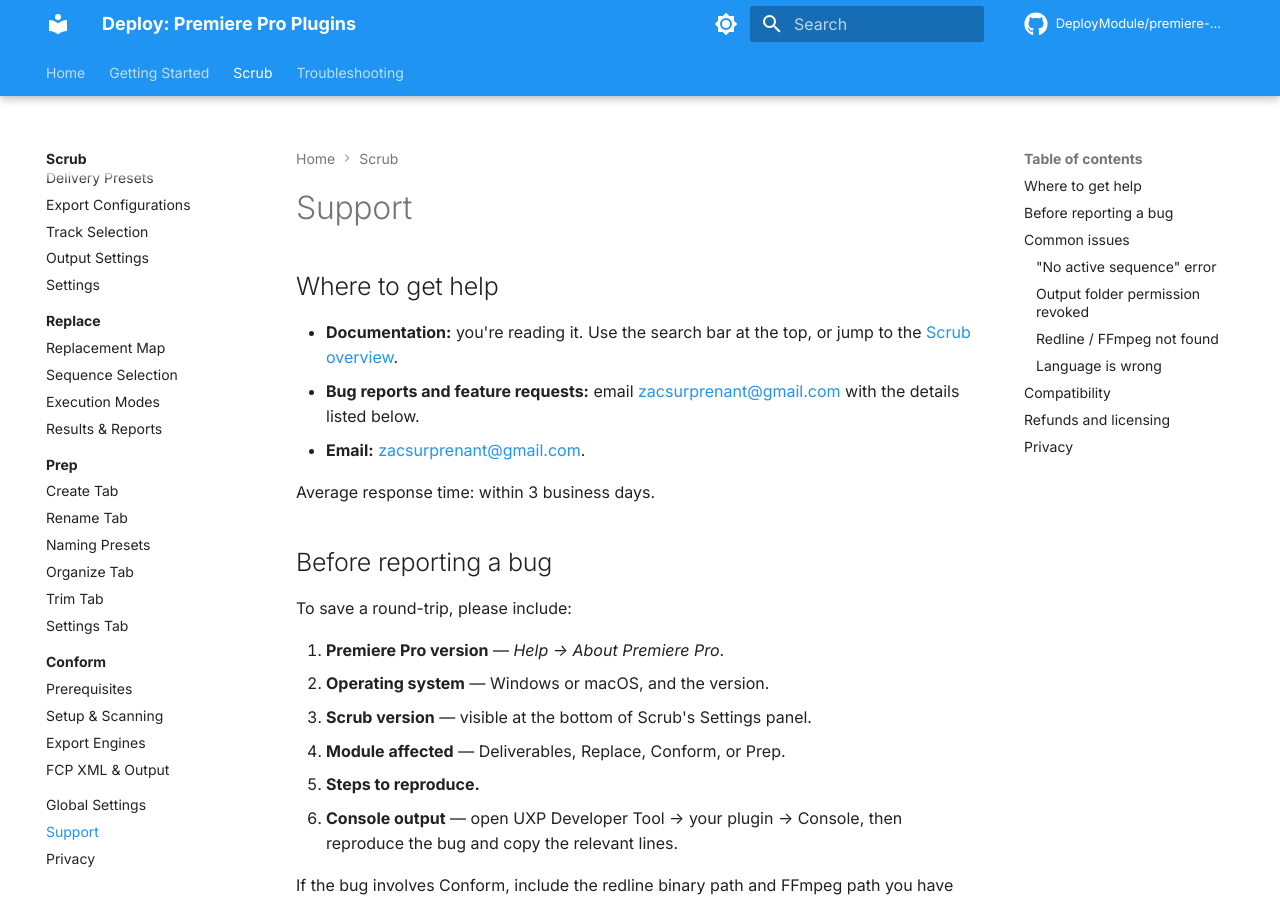
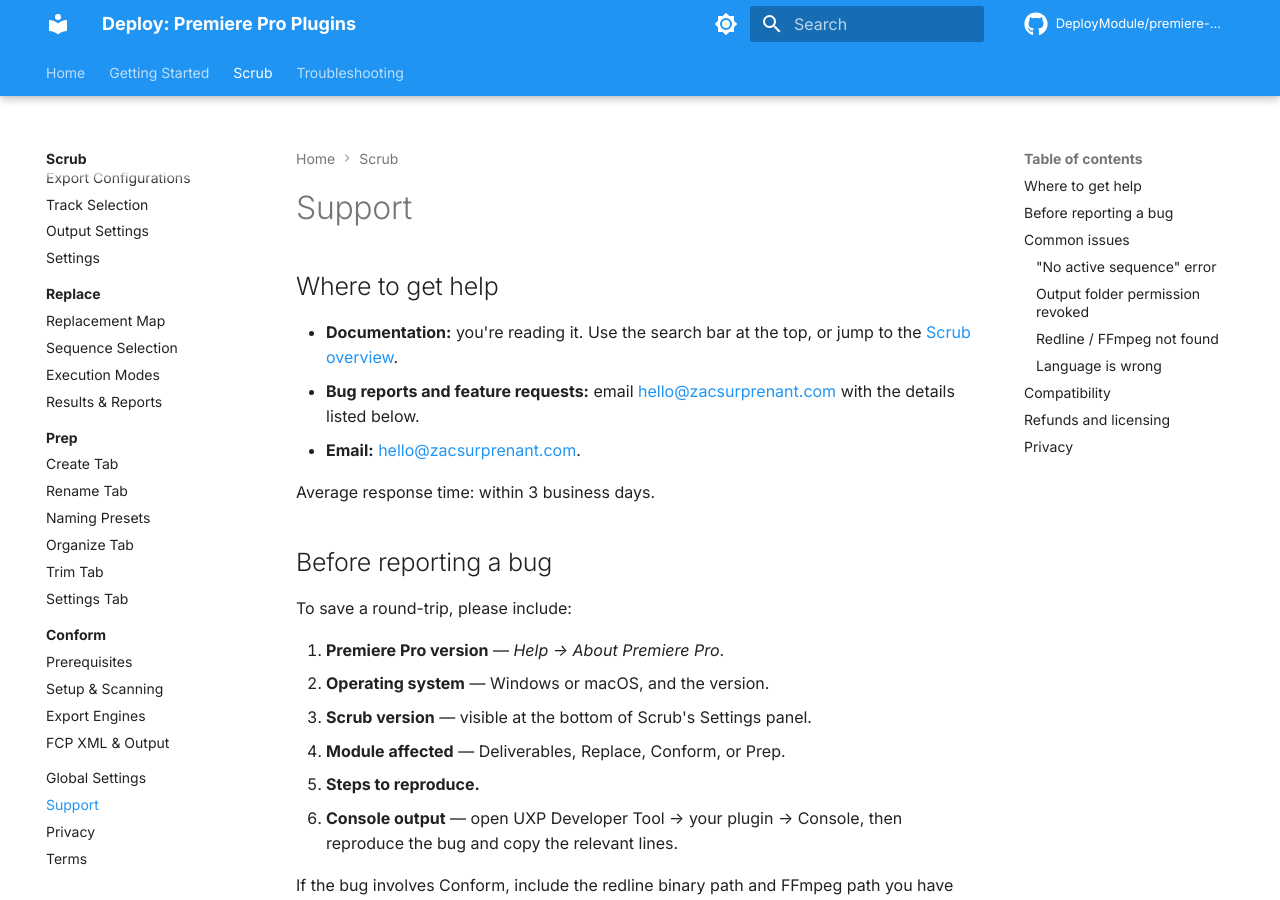
Before and after one commit to deploymodule/premiere-docs, an MkDocs documentation site: the page built from docs/scrub/support.md, in a window 1280 px wide and 900 px high. Built offline with MkDocs 1.6.1 and Material for MkDocs 9.7.7, drawn with Linux system fonts in a browser that asks for light colours; comment, search, counter and statistics services are not loaded.

Commit message:
email update

```diff
--- a/docs/scrub/support.md
+++ b/docs/scrub/support.md
@@ -3,8 +3,8 @@
 ## Where to get help
 
 - **Documentation:** you're reading it. Use the search bar at the top, or jump to the [Scrub overview](index.md).
-- **Bug reports and feature requests:** email [zacsurprenant@gmail.com](mailto:zacsurprenant@gmail.com) with the details listed below.
-- **Email:** [zacsurprenant@gmail.com](mailto:zacsurprenant@gmail.com).
+- **Bug reports and feature requests:** email [hello@zacsurprenant.com](mailto:hello@zacsurprenant.com) with the details listed below.
+- **Email:** [hello@zacsurprenant.com](mailto:hello@zacsurprenant.com).
 
 Average response time: within 3 business days.
 
--- a/mkdocs.yml
+++ b/mkdocs.yml
@@ -80,6 +80,7 @@
     - Global Settings: scrub/global-settings.md
     - Support: scrub/support.md
     - Privacy: scrub/privacy.md
+    - Terms: scrub/terms.md
   - Troubleshooting:
     - troubleshooting/index.md
 
```
Also changed, not shown: docs/scrub/privacy.md (+1 -1 lines), docs/scrub/terms.md (added, +66 -0 lines).
